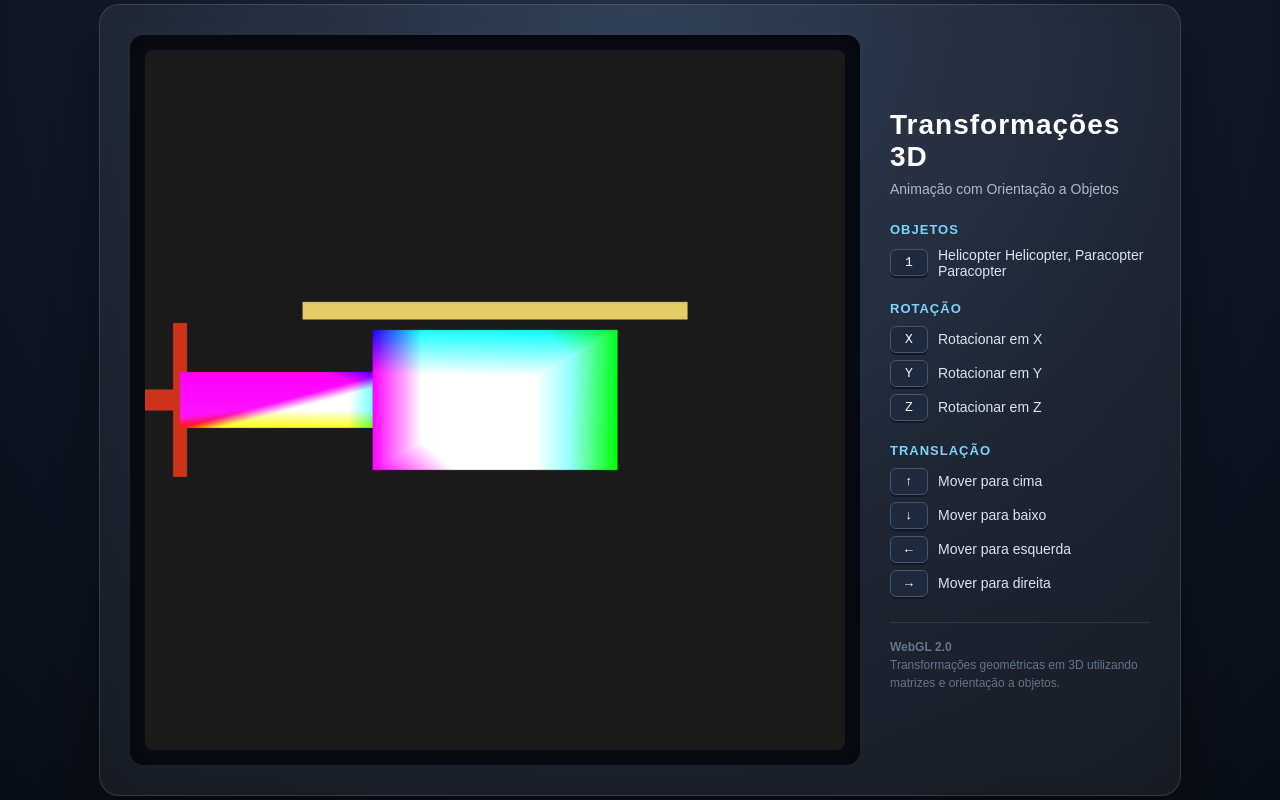
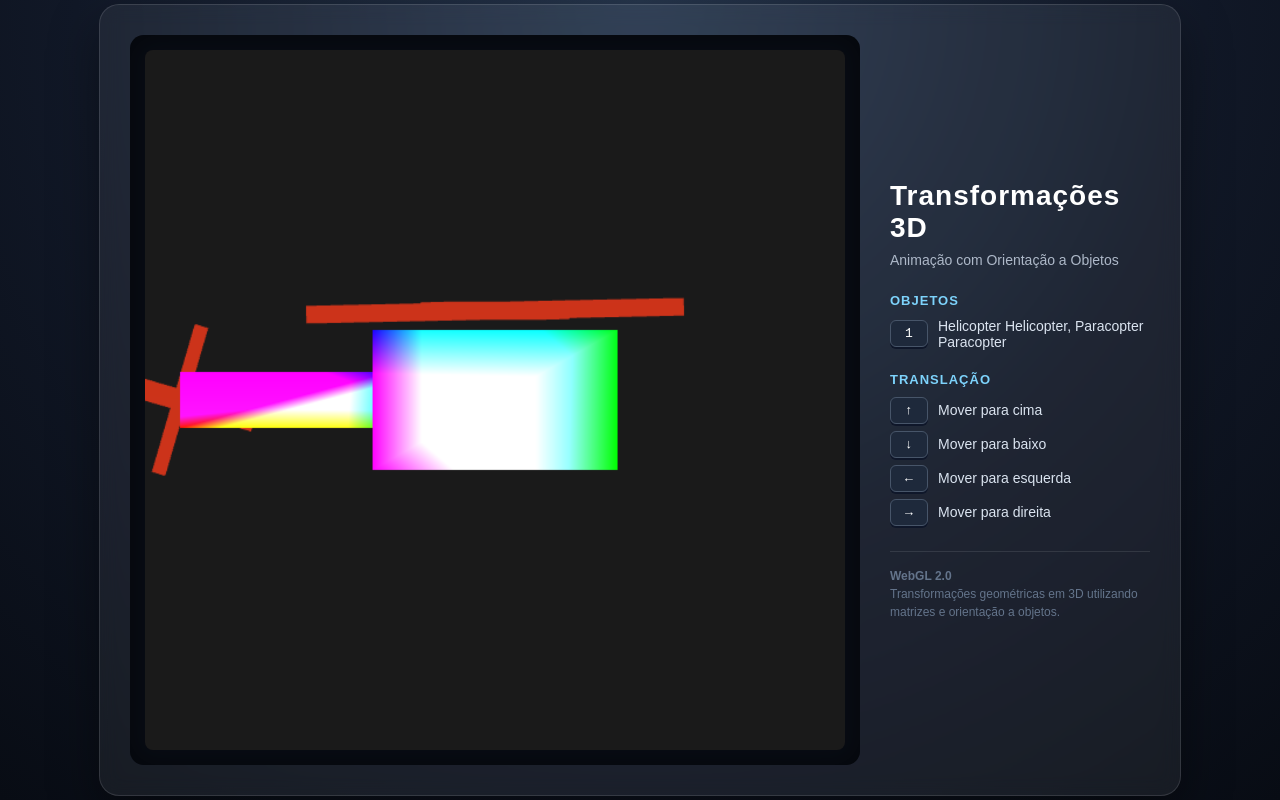
Before and after one commit to AndreFerreira20/Computacao-Grafica, a plain HTML site: page transformacao3D/index.html in a window 1280 px wide. Drawn offline with Linux system fonts and the light colour scheme.

Commit message:
Rotacao das helices e movimento do helicoptero

```diff
--- a/transformacao3D/geometry.js
+++ b/transformacao3D/geometry.js
@@ -37,32 +37,6 @@ function cubeVertices() {
         -0.90, -0.30,
         -0.08, 0.08,
         -0.08, 0.08
-    );
-
-    // Helice principal
-    addBox( vertices,
-        -0.55, 0.55,
-        0.23, 0.28,
-        -0.05, 0.05
-    );
-
-    addBox( vertices,
-        -0.05, 0.05,
-        0.23, 0.28,
-        -0.55, 0.55
-    );
-
-    // Helice traseira
-    addBox( vertices,
-        -1.12, -0.68,
-        -0.03, 0.03,
-        0.10, 0.16
-    );
-
-    addBox( vertices,
-        -0.92, -0.88,
-        -0.22, 0.22,
-        0.10, 0.16
     );
 
     return new Float32Array(vertices);
@@ -135,7 +109,7 @@ function heliceMaiorColors() {
 
     for (let i = 0; i < 48; i++) {
         colors.push(
-            0.9, 0.8, 0.4
+            0.8, 0.2, 0.1
         );
     }
 
--- a/transformacao3D/index.html
+++ b/transformacao3D/index.html
@@ -217,35 +217,6 @@
 
             </div>
 
-
-            <div class="section">
-
-                <div class="section-title">
-                    Rotação
-                </div>
-
-                <div class="controls">
-
-                    <div class="control">
-                        <kbd>X</kbd>
-                        Rotacionar em X
-                    </div>
-
-                    <div class="control">
-                        <kbd>Y</kbd>
-                        Rotacionar em Y
-                    </div>
-
-                    <div class="control">
-                        <kbd>Z</kbd>
-                        Rotacionar em Z
-                    </div>
-
-                </div>
-
-            </div>
-
-
             <div class="section">
 
                 <div class="section-title">
--- a/transformacao3D/scene.js
+++ b/transformacao3D/scene.js
@@ -22,6 +22,7 @@ class Scene {
             heliceMaiorGeometry.vertices,
             heliceMaiorGeometry.colors,
             heliceMaiorGeometry.indices,
+            0, 0.255, 0
         )
 
         this.heliceMenor =
@@ -29,6 +30,7 @@ class Scene {
             heliceMenorGeometry.vertices,
             heliceMenorGeometry.colors,
             heliceMenorGeometry.indices,
+            -0.9, 0, 0.13
         )
 
         this.setupKeyboard();
@@ -42,32 +44,28 @@ class Scene {
 
                 switch (event.key) {
 
-                    case "x":
-                        this.corpo.rotationAxis = "x";
-                        break;
-
-                    case "y":
-                        this.corpo.rotationAxis = "y";
-                        break;
-
-                    case "z":
-                        this.corpo.rotationAxis = "z";
-                        break;
-
                     case "ArrowRight":
                         this.corpo.move(0.05, 0.0);
+                        this.heliceMaior.move(0.05, 0.0);
+                        this.heliceMenor.move(0.05, 0.0);
                         break;
 
                     case "ArrowLeft":
                         this.corpo.move(-0.05, 0.0);
+                        this.heliceMaior.move(-0.05, 0.0);
+                        this.heliceMenor.move(-0.05, 0.0);
                         break;
 
                     case "ArrowUp":
                         this.corpo.move(0.0, 0.05);
+                        this.heliceMaior.move(0.0, 0.05);
+                        this.heliceMenor.move(0.0, 0.05);
                         break;
 
                     case "ArrowDown":
                         this.corpo.move(0.0, -0.05);
+                        this.heliceMaior.move(0.0, -0.05);
+                        this.heliceMenor.move(0.0, -0.05);
                         break;
 
                 }
@@ -75,26 +73,18 @@ class Scene {
         );
     }
 
-    // changeObject(geometry) {
-
-    //     this.corpo.vertices =
-    //         geometry.vertices;
-
-    //     this.corpo.colors =
-    //         geometry.colors;
-
-    //     this.corpo.indices =
-    //         geometry.indices;
-    // }
 
     update() {
 
         this.corpo.update();
-        this.heliceMaior.update();
-        this.heliceMenor.update();
+        this.heliceMaior.updateHelices();
+        this.heliceMenor.updateHelices();
     }
 
     draw() {
+
+        this.heliceMaior.rotationAxis = "y";
+        this.heliceMenor.rotationAxis = "z";
 
         gl.clear(
             gl.COLOR_BUFFER_BIT |
--- a/transformacao3D/sceneObject.js
+++ b/transformacao3D/sceneObject.js
@@ -8,11 +8,16 @@ class SceneObject {
         vertices,
         colors,
         indices,
+        x, y, z
     ) {
 
         this.vertices = vertices;
         this.colors = colors;
         this.indices = indices;
+
+        this.x = x;
+        this.y = y;
+        this.z = z;
 
         this.tx = 0.01;
         this.ty = 0.01;
@@ -56,11 +61,29 @@ class SceneObject {
 
     }
 
+    updateHelices() {
+
+        let rotacao;
+        if (this.rotationAxis === "y") rotacao = m4.yRotation(this.theta);
+        else rotacao = m4.zRotation(this.theta);
+
+        const origin = m4.translation(-this.x, -this.y, -this.z);
+        const moveBack = m4.translation(this.x, this.y, this.z);
+
+        let movimento = m4.multiply(rotacao, origin);
+        movimento = m4.multiply(moveBack, movimento);
+
+        this.modelTransform = m4.multiply(movimento, this.modelTransform);
+    }
+
     // Move o objeto uma unidade
     move(dx, dy) {
 
         this.tx += dx;
         this.ty += dy;
+
+        this.x += dx;
+        this.y += dy
 
         this.modelTransform =
             m4.multiply(
```
